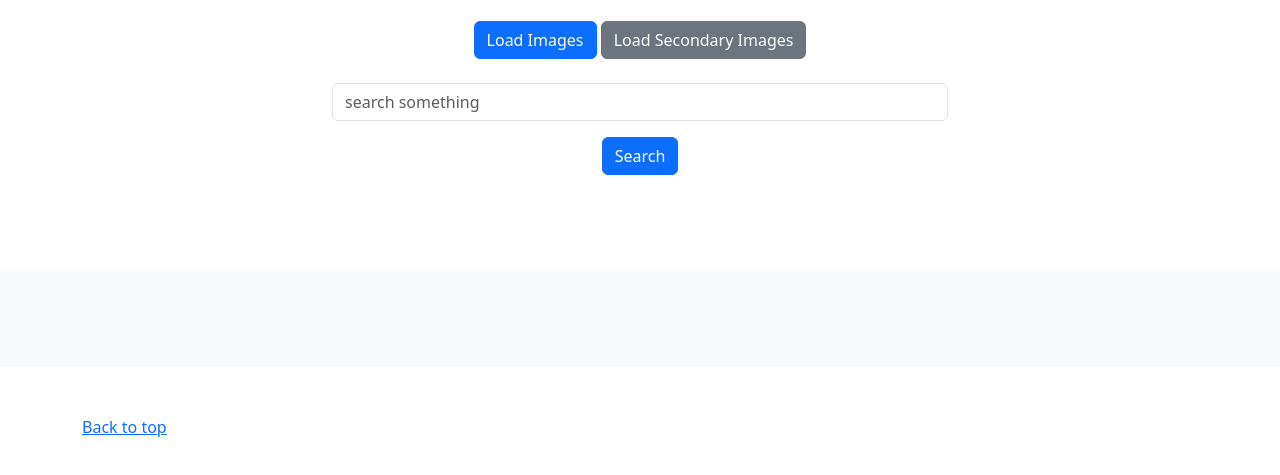
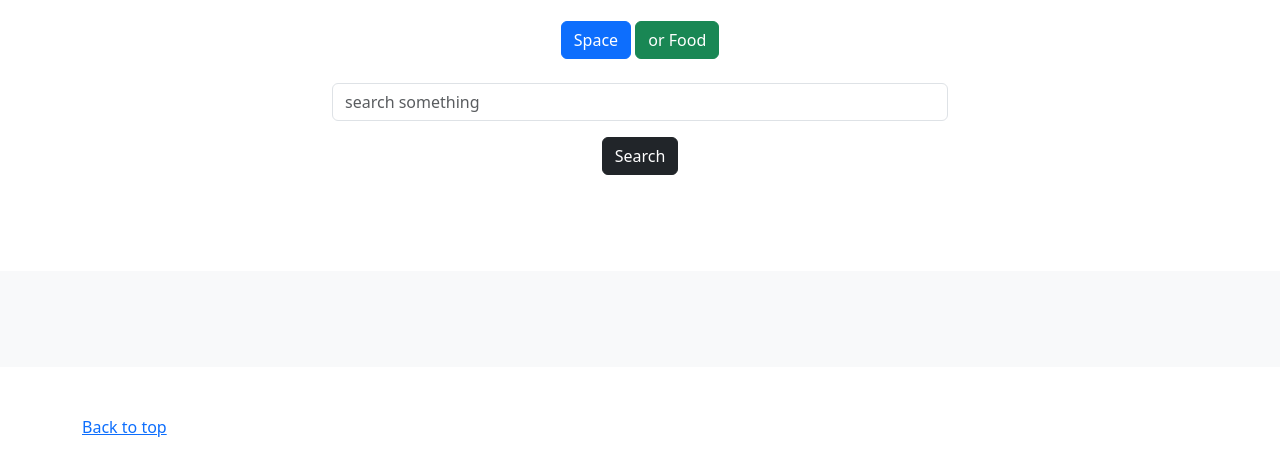
Before and after one commit to andrea-maiolo/u2-w3-d4, a plain HTML site: page index.html in a window 1280 px wide. Shown: the part 271-746 px from the top of the page. Drawn offline with nearby package versions, Linux system fonts and the light colour scheme.

Commit message:
minor changes in style

```diff
--- a/index.html
+++ b/index.html
@@ -111,15 +111,15 @@
           them in a cool way!
         </p>
         <p>
-          <a href="#" id="prime-btn" class="btn btn-primary my-2">Load Images</a>
-          <a href="#" id="second-btn" class="btn btn-secondary my-2">Load Secondary Images</a>
+          <a href="#" id="prime-btn" class="btn btn-primary my-2">Space</a>
+          <a href="#" id="second-btn" class="btn btn-success my-2">or Food</a>
         </p>
         <form id="searchbar">
           <div class="mb-3">
             <input type="text" class="form-control" id="searchText" aria-describedby="search"
               placeholder="search something" required>
           </div>
-          <button type="submit" class="btn btn-primary">Search</button>
+          <button type="submit" class="btn btn-dark">Search</button>
         </form>
       </div>
     </section>
```
